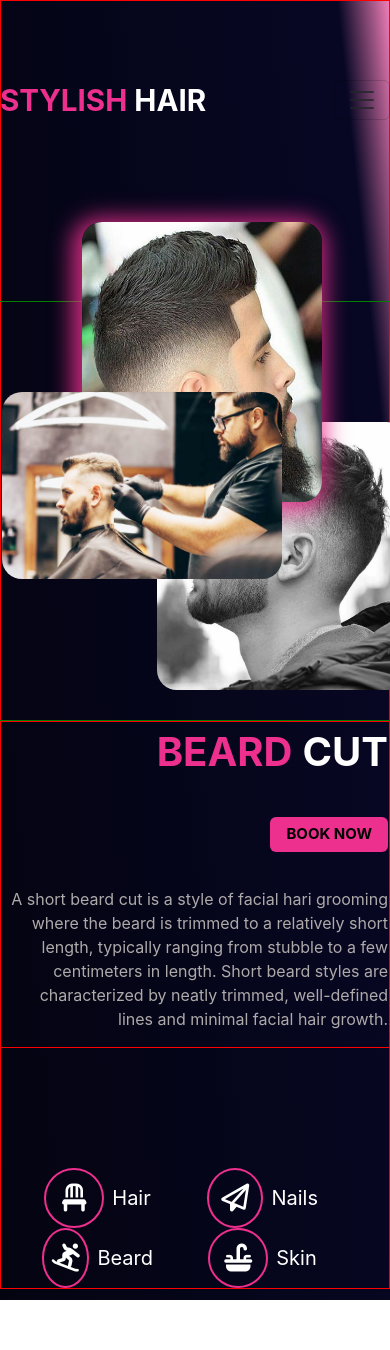
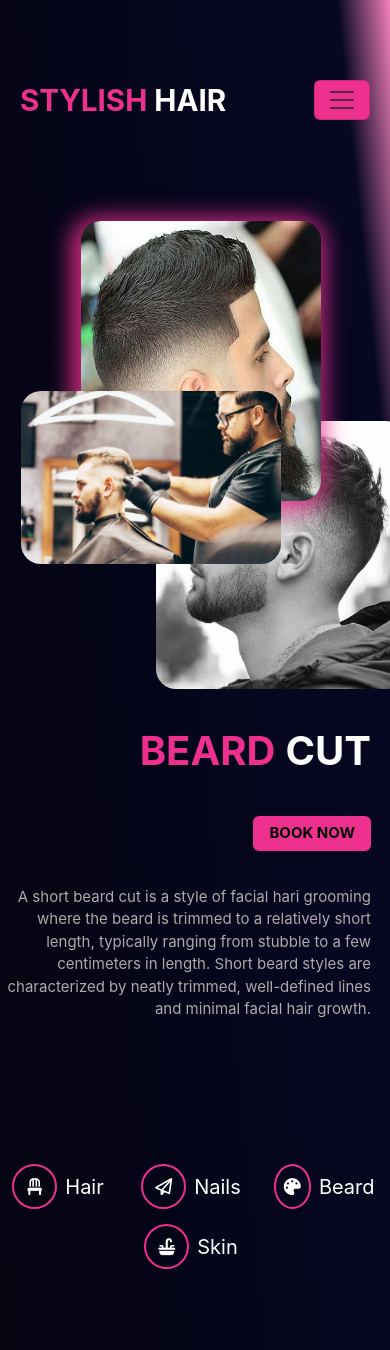
Before and after one commit to tharanga270/wemixt-job-project, a React (Create React App) app: page / in a window 390 px wide. Before the commit the page ends 1300 px from the top, so only its background shows below. Built offline with nearby package versions, Linux system fonts and the light colour scheme.

Commit message:
7.site complete without daynamic

```diff
--- a/src/App.css
+++ b/src/App.css
@@ -44,10 +44,11 @@
     rgba(237, 47, 142, 0.6082808123249299) 100%
   );
   width: 100%;
-  height: 1300px;
+  /* height: 1300px; */
+  height: 1000px;
 }
 .banner-wrapper .col7 {
-  border: 1px solid green;
+  /* border: 1px solid green; */
   height: 420px;
 }
 
@@ -79,7 +80,7 @@
 }
 
 .banner-right {
-  border: 1px solid red;
+  /* border: 1px solid red; */
 }
 .banner-right span {
   text-transform: uppercase;
@@ -106,7 +107,7 @@
   color: #afaaaa;
   font-size: 18px;
 }
-.dots-row{
+.dots-row {
   margin-top: 120px;
 }
 .dots {
@@ -131,7 +132,7 @@
   justify-content: center;
   align-items: center;
 }
-.dots-wrapper span{
+.dots-wrapper span {
   color: white;
   font-size: 20px;
   padding-left: 8px;
@@ -141,6 +142,7 @@
 /* =========================== */
 /* media query start */
 @media only screen and (max-width: 1200px) {
+
 }
 @media only screen and (max-width: 1024px) {
   .banner-wrapper .img-1 {
@@ -156,6 +158,9 @@
   }
 }
 @media only screen and (max-width: 991.98px) {
+  .navbar-toggler{
+    background-color:#ed2f8e;
+  }
   .banner-wrapper .img-2 {
     width: 200px;
     height: 250px;
@@ -179,6 +184,9 @@
   }
 }
 @media only screen and (max-width: 767.98px) {
+  .banner-wrapper {
+    height: 1200px;
+  }
   .banner-wrapper .img-1 {
     width: 280px;
     top: 90px;
@@ -191,10 +199,41 @@
     width: 250px;
     left: 260px;
   }
+  .dots {
+    width: 45px;
+    height: 45px;
+  }
+  .dots-wrapper {
+    margin-right: 8px;
+    /* width: 120px; */
+    width: 125px;
+  }
+  .dots-wrapper .dots i {
+    font-size: 17px;
+  }
 }
 @media only screen and (max-width: 425px) {
+  .navbar-toggler {
+    margin-right: 20px;
+  }
+  .banner-wrapper {
+    height: 1350px;
+  }
   .banner-wrapper .img-3 {
     left: 155px;
+  }
+  .mixt-nav .navbar-brand {
+    padding-left: 20px;
+  }
+  .banner-wrapper .img-1 {
+    width: 260px;
+    left: 20px;
+  }
+  .banner-right {
+    padding-right: 30px;
+  }
+  .banner-right p {
+    font-size: 15px;
   }
 }
 @media only screen and (max-width: 375px) {
@@ -202,5 +241,11 @@
     left: 110px;
     top: 125px;
   }
+  .dots-wrapper {
+    width: 140px;
+  }
+  .banner-right p {
+    font-size: 14px;
+  }
 }
 /* media query end */
--- a/src/components/Banner.js
+++ b/src/components/Banner.js
@@ -5,7 +5,7 @@ function Banner() {
   return (
     <>
       <section className="banner-wrapper">
-        <div style={{ border: '1px solid red' }} className="container px-0">
+        <div style={{ border: '1px solid transparent' }} className="container px-0">
           <div className="row" style={{ marginTop: '300px' }}>
             <div className="col-md-7 col7">
               <div style={{ position: 'relative' }}>
@@ -32,25 +32,25 @@ function Banner() {
           <div className="row justify-content-center dots-row">
             <div className="dots-wrapper">
               <div className="dots">
-                <i class="fa-solid fa-chair"></i>
+                <i className="fa-solid fa-chair"></i>
               </div>
               <span>Hair</span>
             </div>
             <div className="dots-wrapper">
               <div className="dots">
-                <i class="fa-regular fa-paper-plane"></i>
+                <i className="fa-regular fa-paper-plane"></i>
               </div>
               <span>Nails</span>
             </div>
             <div className="dots-wrapper">
               <div className="dots">
-                <i class="fa-solid fa-person-snowboarding"></i>
+              <i className="fa-solid fa-palette"></i>
               </div>
               <span>Beard</span>
             </div>
             <div className="dots-wrapper">
               <div className="dots">
-                <i class="fa-solid fa-sink"></i>
+                <i className="fa-solid fa-sink"></i>
               </div>
               <span>Skin</span>
             </div>
```
